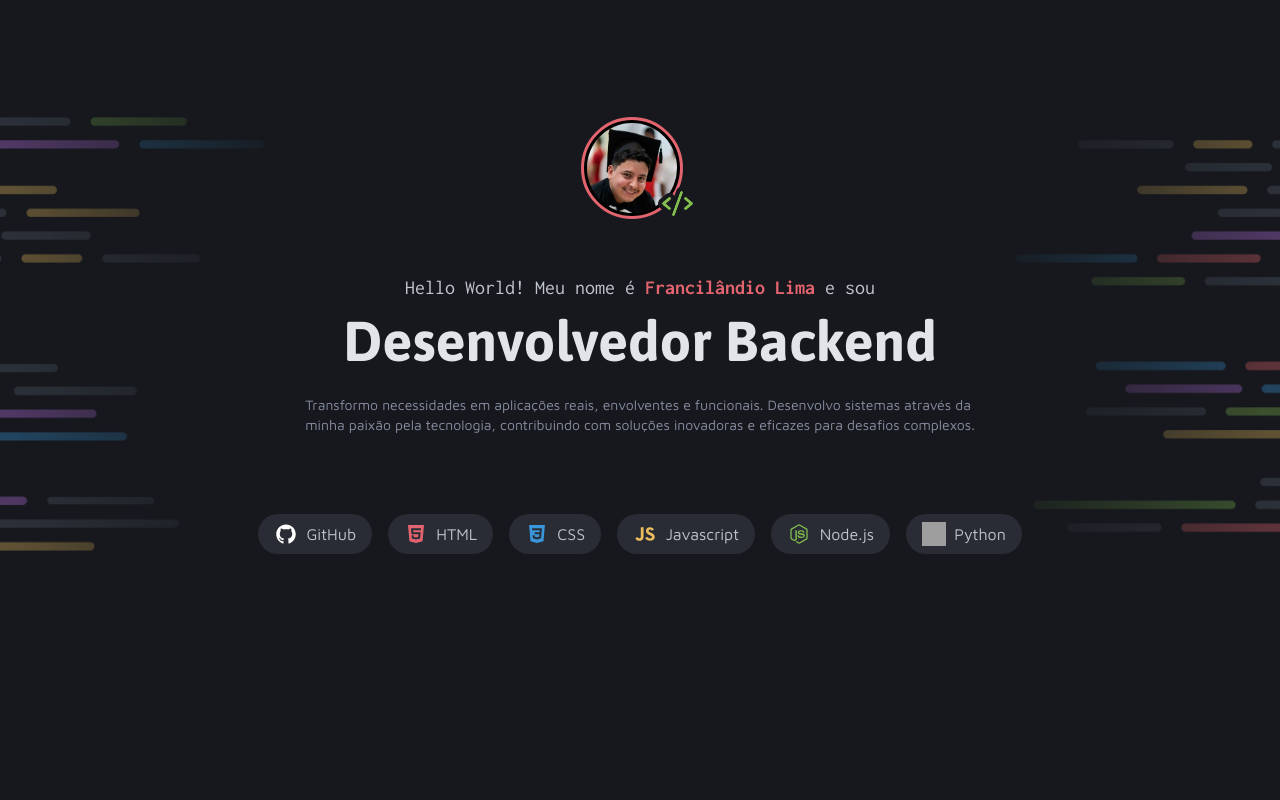
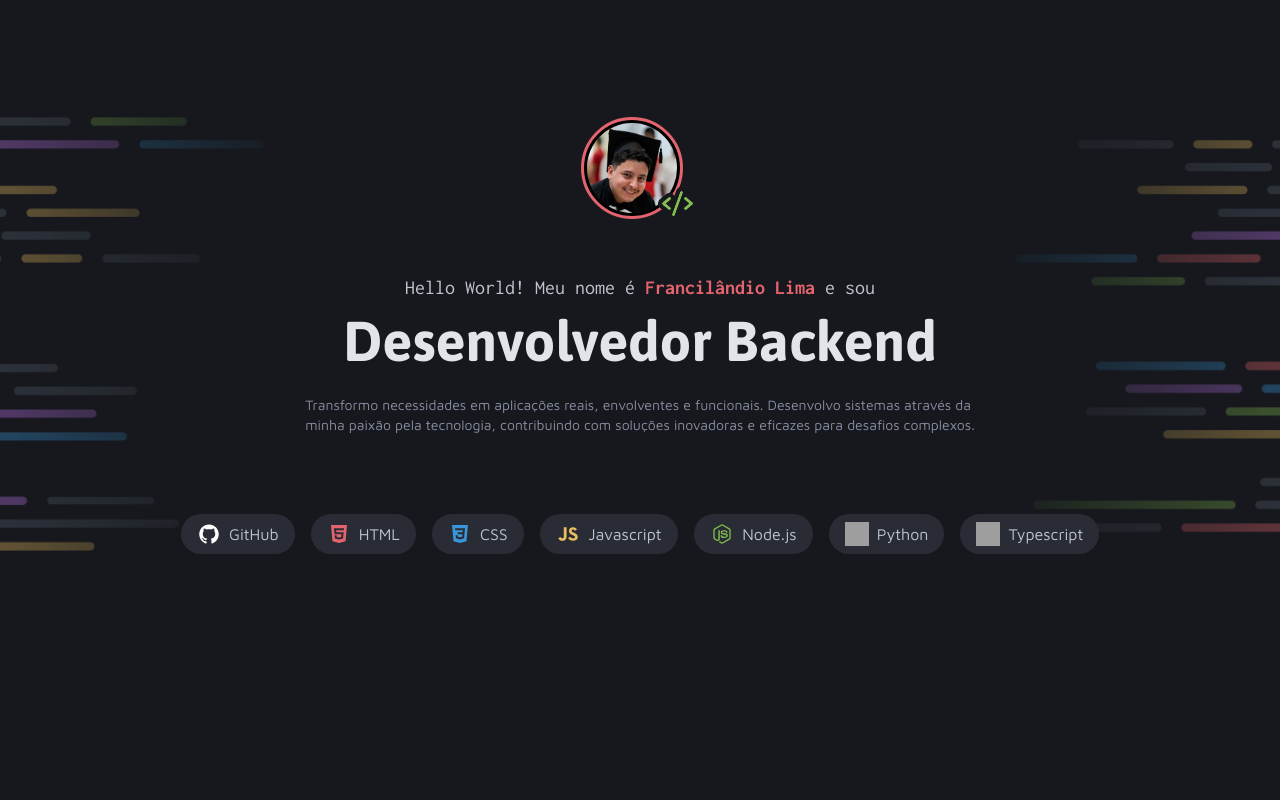
Before and after one commit to Francilandio07/Portfolio-dev, a plain HTML site: page index.html in a window 1280 px wide. Shown: the top 800 px of the page. Drawn offline with nearby package versions, Linux system fonts and the light colour scheme; grey boxes are pictures that could not be loaded; a web font is replaced by a local one.

Commit message:
Add typescript tag.

```diff
--- a/index.html
+++ b/index.html
@@ -59,6 +59,11 @@
                 <div class="tag python">
                     <img id="python" src="https://cdn.jsdelivr.net/gh/devicons/devicon@latest/icons/python/python-original.svg" />
                     <p>Python</p>
+                </div>
+
+                <div class="tag typescript">
+                    <img id="typescript" src="https://cdn.jsdelivr.net/gh/devicons/devicon@latest/icons/typescript/typescript-original.svg" />
+                    <p>Typescript</p>
                 </div>
             </div>
         </section>
```
